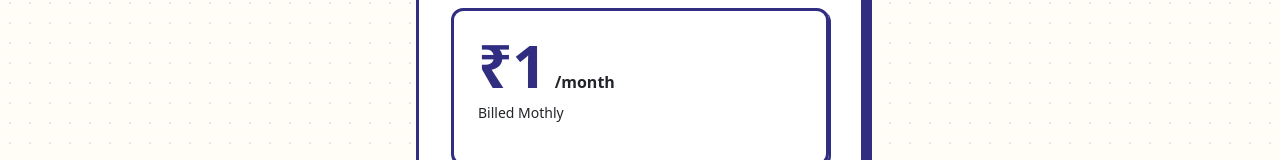
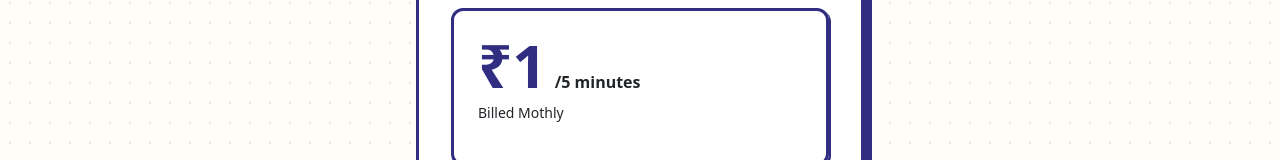
Before and after one commit to chandraprakash-pandey/Karve_Mess, a React (Vite) app in the folder frontend/: page /subscription in a window 1280 px wide. Shown: the part 483-643 px from the top of the page. Built offline with nearby package versions, Linux system fonts and the light colour scheme; no server answers.

Commit message:
updated Payment amount

```diff
--- a/frontend/src/subscription/subs.jsx
+++ b/frontend/src/subscription/subs.jsx
@@ -159,7 +159,7 @@ function Subs() {
                             <div className='mb-8 bg-primary/10 neo-border p-6 rounded-xl shadow-neo-sm'>
                                 <div className='flex items-baseline gap-2'>
                                     <span className='text-6xl font-black text-indigo-custom'>₹1</span>
-                                    <span className='text-indigo-custom/70 font-bold'>/month</span>
+                                    <span className='text-indigo-custom/70 font-bold'>/5 minutes</span>
                                 </div>
                                 <p className='text-sm text-indigo-custom/70 mt-2 font-medium'>Billed Mothly</p>
                             </div>
```
Also changed, not shown: 1 other file (tests, documents, lock files or other folders).
